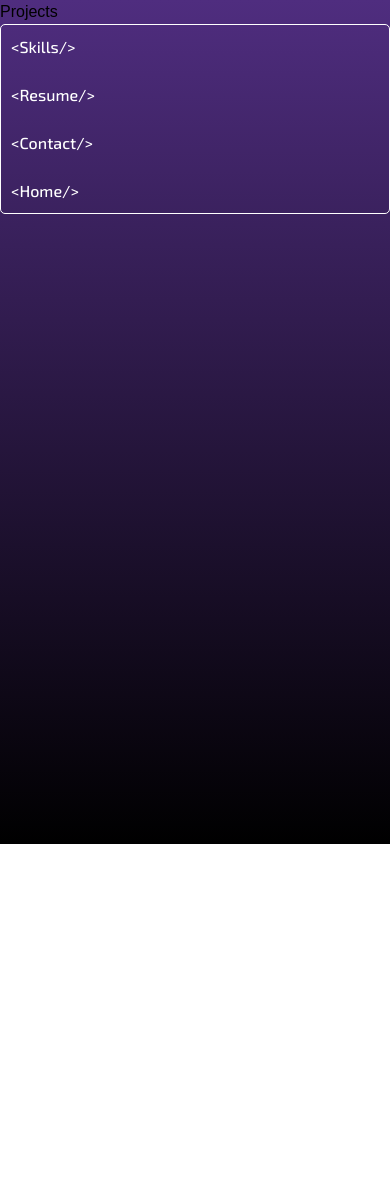
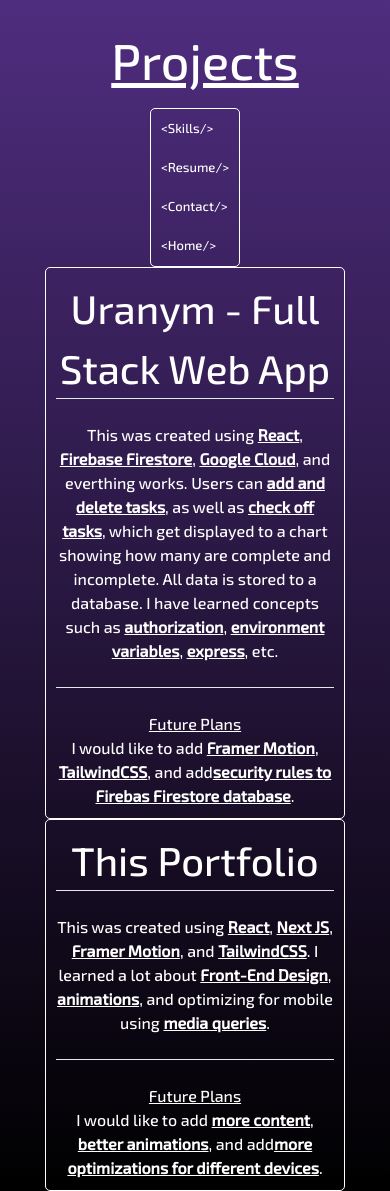
Before and after one commit to kodiakcain/updated-portfolio, a Next.js app: page /Projects in a window 390 px wide. Before the commit the page ends 844 px from the top, so only its background shows below. Built offline with nearby package versions, Linux system fonts and the light colour scheme.

Commit message:
Projects and contact finished

```diff
--- a/pages/Projects.js
+++ b/pages/Projects.js
@@ -3,6 +3,9 @@ import SidebarEdit from '../src/app/components/SidebarEdit'; // Adjust the path
 import '../styles/Projects.modules.css'; // Create a module CSS file for your Skills page
 import '../src/app/globals.css'
 import { motion, useAnimation } from 'framer-motion';
+import ContainerPage4 from '../src/app/components/ContainerPage4';
+import ContainerPage5 from '../src/app/components/ContainerPage5';
+
 
 function Projects() {
 
@@ -24,13 +27,29 @@ function Projects() {
       animate={controls}
       transition={{ duration: 0.75 }}
     >
-    <div className='flex min-h-screen flex-col items-center justify-between p-24'>
-      <main>
-        {/* Your Skills page content goes here */}
-        <h1>Projects</h1>
-        <SidebarEdit/>
-      </main>
-    </div>
+      <div className='flex min-h-screen flex-col items-center justify-between p-12'>
+        <main>
+        <div className='topWordPad'>
+          <p className='topWord'>Projects</p>
+        </div>
+          <div className='skillsOuter'>
+          <div className='sidePad2'>
+            <SidebarEdit />
+          </div>
+          <div className='sidePad'>
+          <ContainerPage4 >
+
+            </ContainerPage4>
+          </div>
+          <div className='sidePad'>
+          <ContainerPage5></ContainerPage5>
+          </div>
+          <div className='sidePad'>
+
+          </div>
+          </div>
+        </main>
+      </div>
     </motion.div>
   );
 }
--- /dev/null
+++ b/src/app/components/ContainerPage4.js
@@ -0,0 +1,26 @@
+import '../../../styles/ContainerPage.modules.css'
+
+const ContainerPage4 = () => {
+  return (
+    <div className='containerDiv' style={{textAlign: 'center'}}>
+        <p style={{fontSize: '40px'}}>Uranym - Full Stack Web App</p>
+        <hr></hr>
+        <br></br>
+        <p> This was created using <b><u>React</u></b>, <b><u>Firebase Firestore</u></b>, <b><u>Google Cloud</u></b>,
+        and everthing works. Users can <b><u>add and delete tasks</u></b>, as well as <b><u>check off tasks</u></b>,
+        which get displayed to a chart showing how many are complete and incomplete. All data is stored to a database.
+        I have learned concepts such as <b><u>authorization</u></b>, <b><u>environment variables</u></b>, <b><u>express</u></b>,
+         etc.
+        </p>
+        <br></br>
+        <hr></hr>
+        <br></br>
+        <h1><u>Future Plans</u></h1>
+            <p>I would like to add <b><u>Framer Motion</u></b>, <b><u>TailwindCSS</u></b>, and add
+            <b><u>security rules to Firebas Firestore database</u></b>.</p>
+          </div>
+
+  );
+};
+
+export default ContainerPage4;
--- /dev/null
+++ b/src/app/components/ContainerPage5.js
@@ -0,0 +1,24 @@
+import '../../../styles/ContainerPage.modules.css'
+
+const ContainerPage5 = () => {
+  return (
+    <div className='containerDiv' style={{textAlign: 'center'}}>
+        <p style={{fontSize: '40px'}}>This Portfolio</p>
+        <hr></hr>
+        <br></br>
+        <p> This was created using <b><u>React</u></b>, <b><u>Next JS</u></b>, <b><u>Framer Motion</u></b>,
+        and <b><u>TailwindCSS</u></b>. I learned a lot about <b><u>Front-End Design</u></b>, <b><u>animations</u></b>,
+        and optimizing for mobile using <b><u>media queries</u></b>.
+        </p>
+        <br></br>
+        <hr></hr>
+        <br></br>
+        <h1><u>Future Plans</u></h1>
+            <p>I would like to add <b><u>more content</u></b>, <b><u>better animations</u></b>, and add
+            <b><u>more optimizations for different devices</u></b>.</p>
+          </div>
+
+  );
+};
+
+export default ContainerPage5;
--- a/src/app/components/LinkedinButton.js
+++ b/src/app/components/LinkedinButton.js
@@ -20,7 +20,7 @@ const GithubButton = () => {
       whileTap="rest"
       className='linkedinStyle'
     >
-      <FaLinkedin size={30} />
+      <FaLinkedin size={30} color='white' />
     </motion.button>
   );
 };
--- a/styles/Home.modules.css
+++ b/styles/Home.modules.css
@@ -229,7 +229,7 @@
         right: 0%;
         position: fixed;
         height: 47%;
-        width: 60%;
+        width: 73%;
     }
 
     .sideBarDiv {
--- a/styles/Projects.modules.css
+++ b/styles/Projects.modules.css
@@ -6,5 +6,66 @@
     border-color: white;
     border-radius: 5px;
     color: white;
-    font-family: 'Exo 2';
+    font-family: 'Exo 2', sans-serif;
 }
+
+.topWord {
+    font-family: 'Exo 2', sans-serif;
+    color: white;
+    font-size: 50px;
+    text-decoration: underline;
+}
+
+.skillsOuter {
+    justify-content: space-between;
+    align-items: center;
+    display: flex;
+    padding-left: 20px;
+    padding-right: 20px;
+}
+
+
+
+.topWordPad {
+    justify-content: center;
+    align-items: center;
+    display: flex;
+    padding-left: 11vw;
+    padding-top: 6%;
+}
+
+@media only screen and (max-width: 768px) {
+
+    .sideBarDiv {
+        border-width: 1px;
+        padding: 10px;
+        border-color: white;
+        border-radius: 5px;
+        color: white;
+        font-family: 'Exo 2', sans-serif;
+        font-size: small;
+    }
+
+    .topWord {
+        font-family: 'Exo 2', sans-serif;
+        color: white;
+        font-size: 50px;
+        text-decoration: underline;
+    }
+
+    .skillsOuter {
+        justify-content: space-between;
+        align-items: center;
+        display: flex;
+        padding-top: 10px;
+        flex-direction: column;
+    }
+
+    .topWordPad {
+        justify-content: center;
+        align-items: center;
+        display: flex;
+        padding-left: 20px;
+        padding-top: 6%;
+    }
+}
```
Also changed, not shown: pages/Contact.js (+8 -4 lines), styles/Contact.modules.css (+22 -0 lines).
